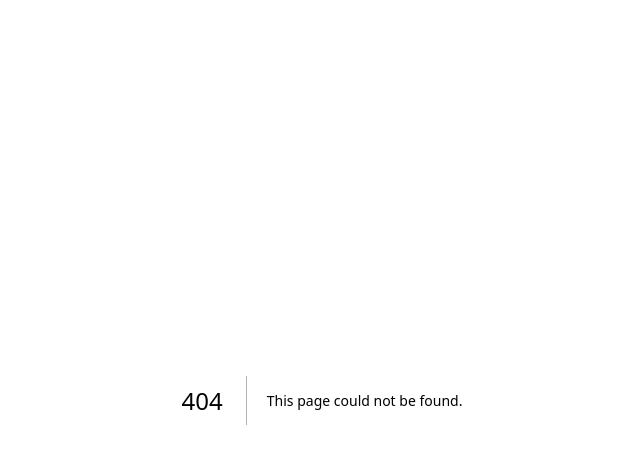
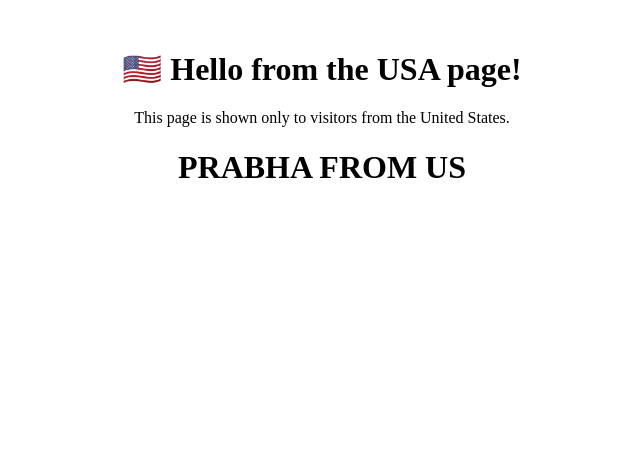
Before and after one commit to Thiveran/vercel-geo-demo, a Next.js app: page /usa-page in a window 1280 px wide. Before the commit this address had no page. Shown: the top 464 px of the page, without its empty margins (318-958 px from the left). Built offline with nearby package versions, Linux system fonts and the light colour scheme.

Commit message:
Create usa-page.tsx

```diff
--- /dev/null
+++ b/pages/usa-page.tsx
@@ -0,0 +1,9 @@
+export default function USAPage() {
+  return (
+    <div style={{ textAlign: 'center', marginTop: '50px' }}>
+      <h1>🇺🇸 Hello from the USA page!</h1>
+      <p>This page is shown only to visitors from the United States.</p>
+      <h1>PRABHA FROM US</h1>
+    </div>
+  );
+}
```
